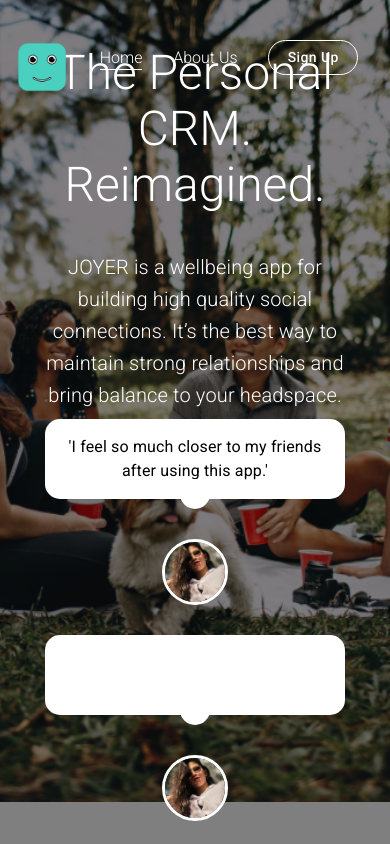
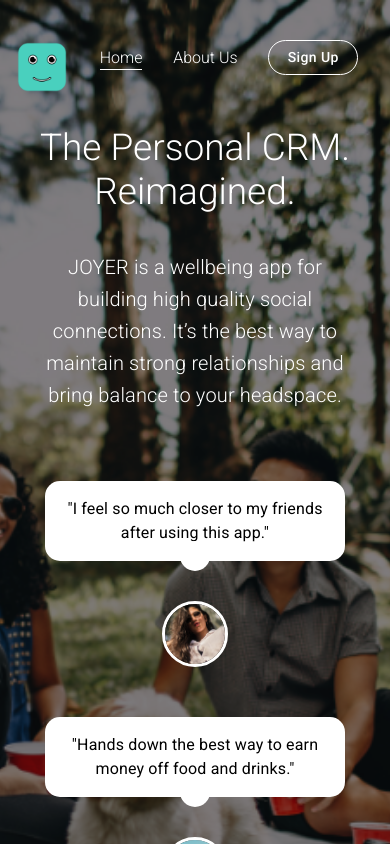
Before and after one commit to OlliePorter/joyer-site, a React (Create React App) app: page /#/ in a window 390 px wide. Shown: the top 844 px of the page. Built offline with nearby package versions, Linux system fonts and the light colour scheme.

Commit message:
Style new cover for desktop, tablet & mobile

```diff
--- a/src/components/Home/Cover.js
+++ b/src/components/Home/Cover.js
@@ -10,6 +10,7 @@ const useStyles = makeStyles({
       fontWeight: 300,
       margin: '20px',
       [theme.breakpoints.down('md')]: {
+        fontSize: '37px',
         margin: '30px',
         paddingTop: '15px',
       },
@@ -19,8 +20,10 @@ const useStyles = makeStyles({
       padding: '8px',
       fontWeight: 300,
       width: '60%',
+      paddingBottom: '8em',
       [theme.breakpoints.down('sm')]: {
         width: '80%',
+        paddingBottom: '0',
       },
     },
     heroContent: {
@@ -30,7 +33,7 @@ const useStyles = makeStyles({
       backgroundPosition: 'center',
       minHeight: '80vh',
       [theme.breakpoints.down('sm')]: {
-        minHeight: '95vh',
+        minHeight: '1200px',
       },
     },
     heroOverlay: {
@@ -43,9 +46,35 @@ const useStyles = makeStyles({
       minHeight: '80vh',
       width: '100%',
       [theme.breakpoints.down('sm')]: {
-        minHeight: '95vh',
+        minHeight: '1200px',
       },
     },
+    speechContainer: {
+      width: '70%',
+      display: 'flex',
+      flexDirection: 'row',
+      justifyContent: 'space-between',
+      position: 'absolute',
+      bottom: '10px',
+      [theme.breakpoints.down('sm')]: {
+        justifyContent: 'center',
+        flexDirection: 'column',
+        position: 'relative',
+        bottom: '-60px',
+      },
+      [theme.breakpoints.down('md')]: {
+        width: '90%',
+        flexDirection: 'row',
+        flexWrap: 'wrap',
+      },
+      [theme.breakpoints.up('md')]: {
+        flexDirection: 'row',
+        flexWrap: 'nowrap',
+      },
+      [theme.breakpoints.up('lg')]: {
+        flexDirection: 'row',
+      },
+    }
 });
 
 export default function Cover() {
@@ -61,9 +90,11 @@ export default function Cover() {
           <Typography component="h2" variant="h6" align="center" className={classes.subtitle}>
             JOYER is a wellbeing app for building high quality social connections. It’s the best way to maintain strong relationships and bring balance to your headspace.
           </Typography>
-          <SpeechBubble title={"'I feel so much closer to my friends after using this app.'"} imageLink={"'/deanna.jpeg'"}/>
-          <SpeechBubble/>
-          <SpeechBubble/>
+          <div className={classes.speechContainer}>
+            <SpeechBubble title={'"I feel so much closer to my friends after using this app."'} imageLink={"/deanna.jpeg"}/>
+            <SpeechBubble title={'"Hands down the best way to earn money off food and drinks."'} imageLink={"/francis.jpeg"}/>
+            <SpeechBubble title={'"Love being able to set reminders to catch up with my people."'} imageLink={"/oleg.jpeg"}/>
+          </div>
         </div>
       </div>
     </>
--- a/src/components/Home/SpeechBubble.js
+++ b/src/components/Home/SpeechBubble.js
@@ -16,6 +16,12 @@ testimonialImage: {
     display: 'flex',
     alignItems: 'center',
     flexDirection: 'column',
+    [theme.breakpoints.down('md')]: {
+        padding: '10px',
+        },
+    [theme.breakpoints.up('md')]: {
+        padding: '0',
+        },
     },
     speechSquare: {
     background: 'white',
@@ -50,7 +56,7 @@ const classes = useStyles();
             </Typography>
         </div>
         <div className={classes.speechCircle}></div>
-        <img src={'/deanna.jpeg'} alt="Image of female" className={classes.testimonialImage}/>
+        <img src={props.imageLink} alt="Image of person" className={classes.testimonialImage}/>
     </div>
     );
 }
```
